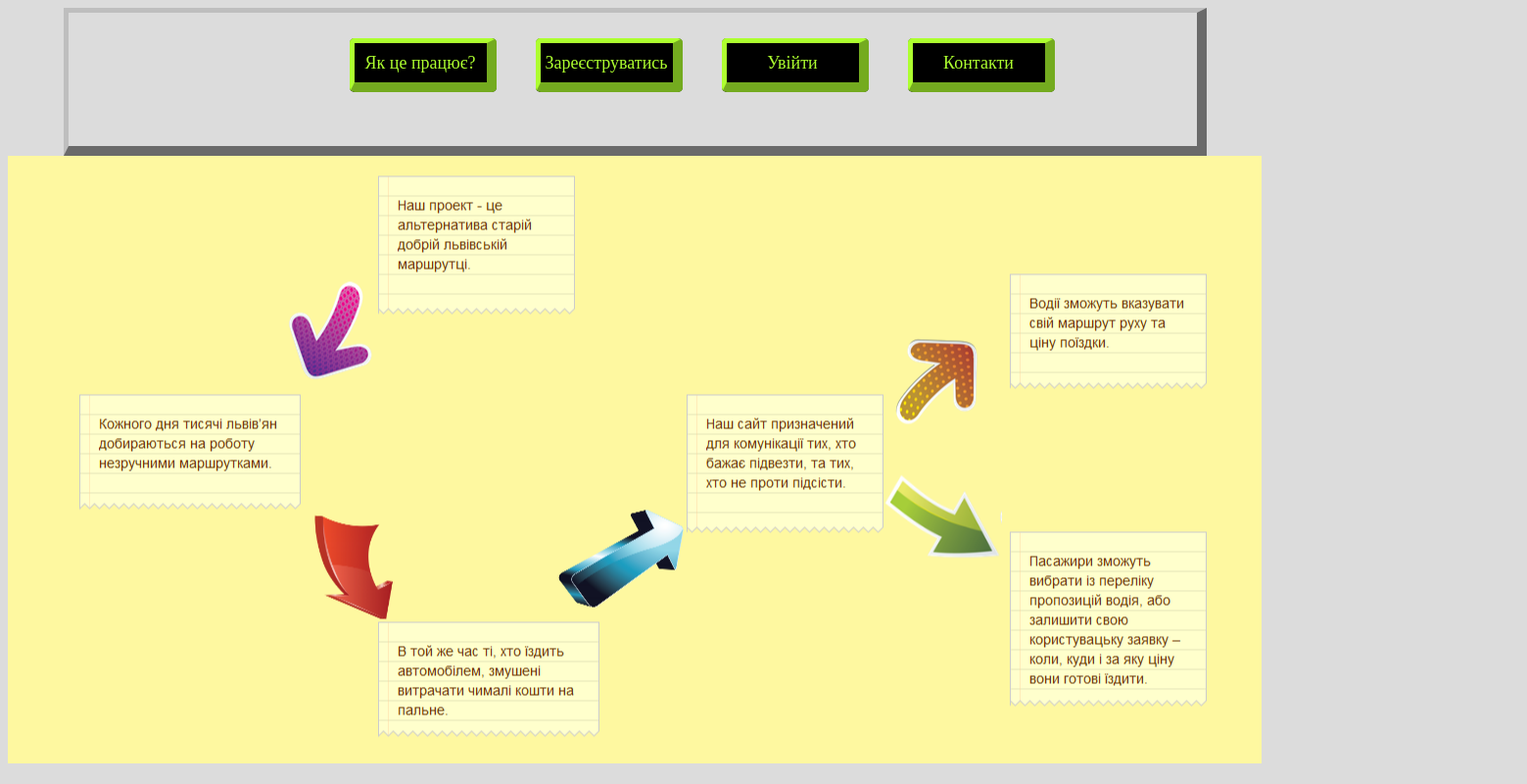
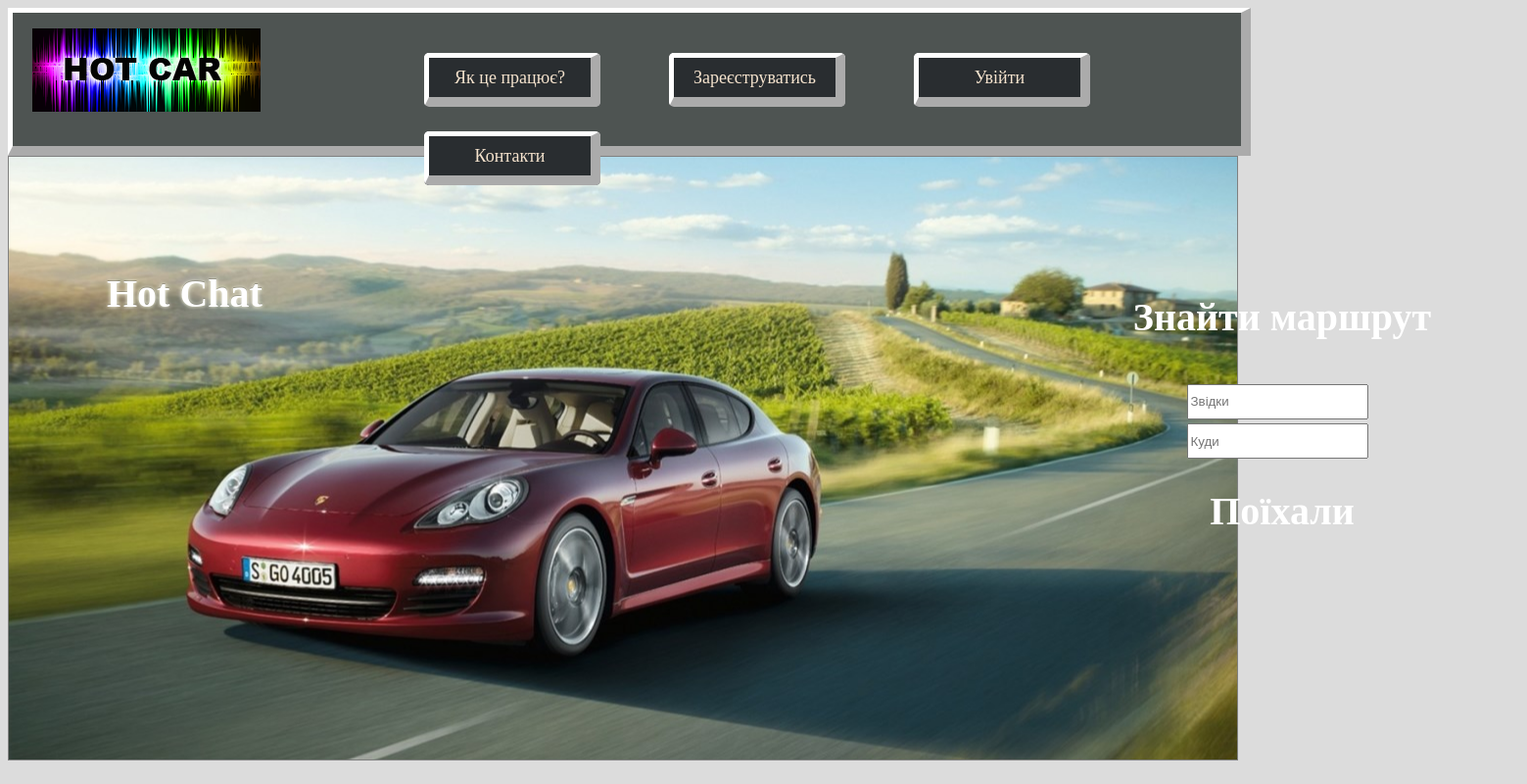
Before and after one commit to ZadorozhnaOlga/Antymarshrutka, a plain HTML site: page Hot-car/index.html in a window 1280 px wide. Shown: the whole page at 98% size, 1559 px wide, since content can reach past the window. Drawn offline with Linux system fonts and the light colour scheme.

Commit message:
Changed design

```diff
--- a/Hot-car/css/styleIndex.css
+++ b/Hot-car/css/styleIndex.css
@@ -1,7 +1,7 @@
 body
 {
 	background: #DCDCDC;
-	width: 100%;
+	width: 98%;
 }
 
 div
@@ -12,15 +12,17 @@ div
 .menu
 {
 	list-style: none;
+	width: 100%;
+
 }
 
 .menu li
 {
 	float: left;
-	margin: 10px 40px 0 0;
-	background: black;
+	margin: 25px 70px 0 0;
+	background: #292D30;
 	border-radius: 5px;
-	width: 150px;
+	width: 180px;
 	text-align: center;
 	line-height: 40px;
 }
@@ -32,7 +34,7 @@ ul li
 
 .menu a
 {
-	color: #ADFF2F;
+	color: #F5E3CD;
 	display: block;
 	height: 40px;
 	font-size: 18px;
@@ -40,17 +42,17 @@ ul li
 	text-decoration: none;
 	border-radius: 5px;
 	border-style: outset;
-	border-color: #ADFF2F;
+	border-color: #FFFFFF;
 	border-width: 5px 10px 10px 5px;
 }
 
 .menu a:hover
 {
-	background: #ADFF2F;
+	background: #FFFFFF;
 	border-radius: 5px;
 	color: black;
 	border-style: outset;
-	border-color: #32CD32;
+	border-color: #96938E;
 	transition-property: background, color;
 	transition-duration: 0.6s;
 }
@@ -59,6 +61,8 @@ ul li
 {
 	display: none;
 }
+
+
 
 .menu li:hover> ul
 {
@@ -69,26 +73,28 @@ ul li
 #wrapper-header
 {
 border-style: outset;
-width:90%;
-height:90%;
-border-color: #BEBEBE;
+width:100%;
+height:100%;
+border-color: #FFFFFF;
 border-width: 5px 10px 10px 5px;
+background:  rgb(78, 84, 82);
 }
 
 #header
 {
-width:978px;
+width:100%;
 height:120px;
-margin:0 auto;
+margin: auto;
 
 }
 
 #logo
 {
 float:left;
-width:200px;
+width:400px;
 height:100px;
-background:url("../img/logo.png") no-repeat;
+margin-left: 20px;
+background:url("../img/number.png") no-repeat;
 
 }
 
@@ -96,7 +102,7 @@ background:url("../img/logo.png") no-repeat;
 .info
 {
 
-	width: 100%;
+width: 100%;
 height:620px;
 background:url("../img/Start_Info.png") center center no-repeat;
 }
@@ -137,3 +143,92 @@ background:url("../img/Start_Info.png") center center no-repeat;
 {
 	margin: auto;
 }
+
+.main_idea
+{
+	width:100%;
+    height: 615px;
+    background: url("../img/main_auto3.jpg") center no-repeat;
+    border: 1px solid gray;
+    margin-bottom: 20px;
+
+}
+
+.text_main_idea
+{
+	width: 500px;
+
+	float: left;
+	position: absolute;
+	text-align: center;
+	font-size: 40px;
+
+	color: white;
+
+	margin: 100px 30px 0 1050px;
+}
+
+.search
+{
+	font-size: 30px;
+
+
+}
+
+.search li
+{
+	display: inline;
+}
+
+.trip
+{
+
+	height: 30px;
+	margin-right: 50px;
+}
+
+.main_idea a
+{
+	color: white;
+
+	text-decoration: none;
+}
+
+.Hotchat
+{
+	position: absolute;
+	margin: 100px 950px 0 100px;
+}
+
+
+
+
+
+
+@-webkit-keyframes pulsate
+{
+	50%
+		{
+			color: #fff;
+			text-shadow: 0 -1px rgba(0,0,0,.3), 0 0 5px #ffd, 0 0 8px #fff;
+		}
+}
+
+@keyframes pulsate
+{
+	50%
+		{
+			color: #fff;
+			text-shadow: 0 -1px rgba(0,0,0,.3), 0 0 5px #ffd, 0 0 8px #fff;
+		}
+}
+
+#text
+{
+	font-size: 40px;
+	color: white;
+	text-shadow: 0 -1px rgba(0,0,0,.1);
+
+	-webkit-animation: pulsate 1.5s linear infinite;
+	animation: pulsate 1.5s linear infinite;
+}
--- a/Hot-car/index.html
+++ b/Hot-car/index.html
@@ -1,15 +1,15 @@
 <!doctype html>
 <html>
 
-	<head>
+<head>
 
 		<meta charset = "utf-8"/>
 		<link rel="stylesheet" href="css/styleIndex.css">
 
 		<title>Hot-car</title>
-	</head>
+</head>
 
-	<body>
+<body>
 		<div id = "wrapper-header">
 			<header id="header">
 				<a href="index.html">
@@ -26,17 +26,41 @@
 							</ul>
 						</li>
 						<li><a href="#">Увійти</a>
+
 						<li><a href="#">Контакти</a></li>
 				</ul>
 				</nav>
 			</header>
 		</div>
 
-	<div class="info">
+	<div class="main_idea">
+		<div class="text_main_idea">
+			<p><b>Знайти маршрут</b></p>
+
+
+			<form action="#" method="get">
+			<div class="search">
+				<ul>
+
+					<li><input class="trip" placeholder="Звідки"></input></li>
+					<li><input class="trip" placeholder="Куди"></input></li>
+
+				</ul>
+			</div>
+		<a href="#"><b>Поїхали</b></a>
+		</div>
+
+		<div class="Hotchat">
+			<p><a href="#" id="text"><b>Hot Chat</b></a></p>
+		</div>
+
+
 
 	</div>
 
-	</body>
+
+
+</body>
 
 
 </html>
```
Also changed, not shown: Hot-car/html/AskMore.html (+3 -3 lines), Hot-car/img/main_auto1.png (added), Hot-car/img/main_auto3.jpg (added), Hot-car/img/number.png (added), 1 other file.
